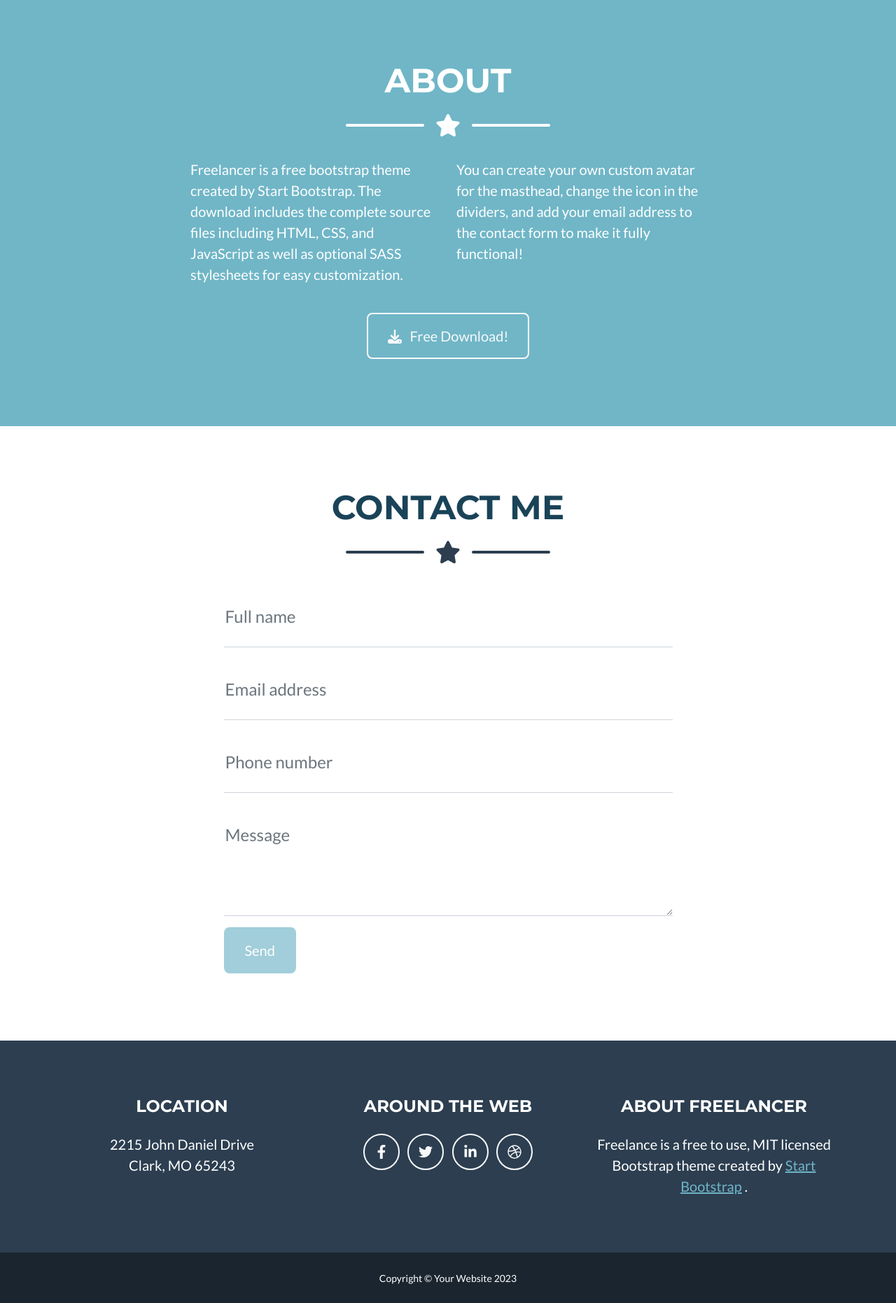
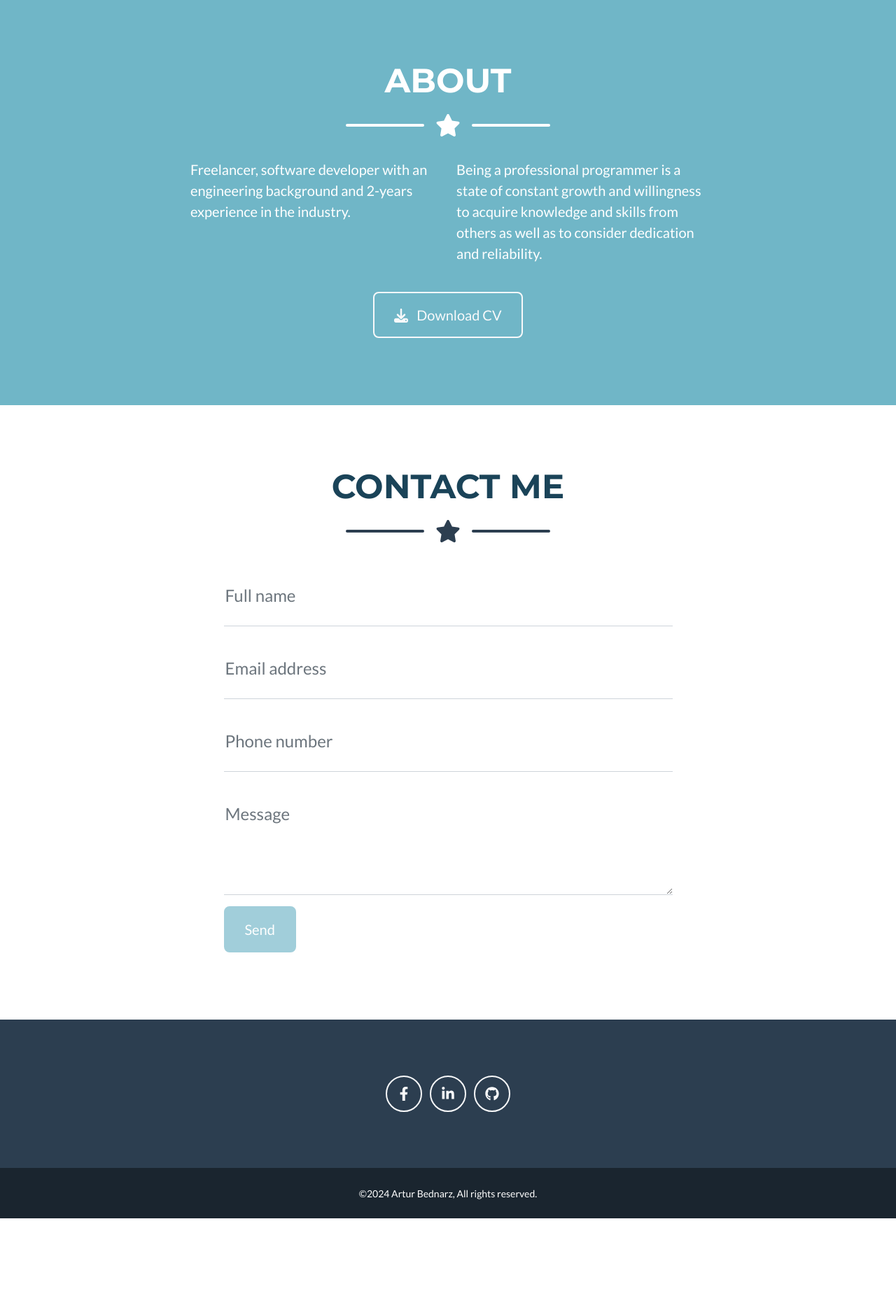
Before and after one commit to slliver2111/2.-My-website-portfolio, a Flask app: page / in a window 1280 px wide. Shown: the part 1655-3517 px from the top of the page at 70% size. After the commit the page ends 3396 px from the top, so only its background shows below. Run offline with Flask 3, Linux system fonts and the light colour scheme; some libraries are stand-ins or nearby versions.

Commit message:
Fix background, edit body text, activate links

```diff
--- a/templates/index.html
+++ b/templates/index.html
@@ -23,7 +23,7 @@
 <!-- Navigation-->
 <nav class="navbar navbar-expand-lg bg-secondary text-uppercase fixed-top" id="mainNav">
     <div class="container">
-        <a class="navbar-brand" href="#page-top">Start Bootstrap</a>
+        <a class="navbar-brand text-lowercase" href="#page-top">/slliver2111</a>
         <button class="navbar-toggler text-uppercase font-weight-bold bg-primary text-white rounded" type="button"
                 data-bs-toggle="collapse" data-bs-target="#navbarResponsive" aria-controls="navbarResponsive"
                 aria-expanded="false" aria-label="Toggle navigation">
@@ -43,11 +43,12 @@
     </div>
 </nav>
 <!-- Masthead-->
+<!-- #TODO Animated background -->
 <header class="masthead bg-primary text-white text-center"
-        style="background-image: url('../static/assets/img/background.png')">
+        style="background-image: url('../static/assets/img/background.png'); background-size: cover;">
     <div class="container d-flex align-items-center flex-column">
         <!-- Masthead Avatar Image-->
-        <img class="masthead-avatar mb-5" src="{{ url_for('static', filename='assets/img/portrait.jpg') }}"
+        <img class="masthead-avatar mb-5" src="{{ url_for('static', filename='assets/img/portrait.png') }}"
              alt="portrait" style="border-radius: 50%"/>
         <!-- Masthead Heading-->
         <h1 class="masthead-heading text-uppercase mb-0">Artur Bednarz</h1>
@@ -81,7 +82,8 @@
                         <div class="portfolio-item-caption-content text-center text-white"><i
                                 class="fas fa-plus fa-3x"></i></div>
                     </div>
-                    <img class="img-fluid" src="assets/img/portfolio/cabin.png" alt="..."/>
+                    <img class="img-fluid" src="{{ url_for('static', filename='assets/img/portfolio/cabin.png') }}"
+                         alt="..."/>
                 </div>
             </div>
             <!-- Portfolio Item 2-->
@@ -91,7 +93,8 @@
                         <div class="portfolio-item-caption-content text-center text-white"><i
                                 class="fas fa-plus fa-3x"></i></div>
                     </div>
-                    <img class="img-fluid" src="assets/img/portfolio/cake.png" alt="..."/>
+                    <img class="img-fluid" src="{{ url_for('static', filename='assets/img/portfolio/cake.png') }}"
+                         alt="..."/>
                 </div>
             </div>
             <!-- Portfolio Item 3-->
@@ -101,7 +104,8 @@
                         <div class="portfolio-item-caption-content text-center text-white"><i
                                 class="fas fa-plus fa-3x"></i></div>
                     </div>
-                    <img class="img-fluid" src="assets/img/portfolio/circus.png" alt="..."/>
+                    <img class="img-fluid" src="{{ url_for('static', filename='assets/img/portfolio/circus.png') }}"
+                         alt="..."/>
                 </div>
             </div>
             <!-- Portfolio Item 4-->
@@ -111,7 +115,8 @@
                         <div class="portfolio-item-caption-content text-center text-white"><i
                                 class="fas fa-plus fa-3x"></i></div>
                     </div>
-                    <img class="img-fluid" src="assets/img/portfolio/game.png" alt="..."/>
+                    <img class="img-fluid" src="{{ url_for('static', filename='assets/img/portfolio/game.png') }}"
+                         alt="..."/>
                 </div>
             </div>
             <!-- Portfolio Item 5-->
@@ -121,7 +126,8 @@
                         <div class="portfolio-item-caption-content text-center text-white"><i
                                 class="fas fa-plus fa-3x"></i></div>
                     </div>
-                    <img class="img-fluid" src="assets/img/portfolio/safe.png" alt="..."/>
+                    <img class="img-fluid" src="{{ url_for('static', filename='assets/img/portfolio/safe.png') }}"
+                         alt="..."/>
                 </div>
             </div>
             <!-- Portfolio Item 6-->
@@ -131,7 +137,8 @@
                         <div class="portfolio-item-caption-content text-center text-white"><i
                                 class="fas fa-plus fa-3x"></i></div>
                     </div>
-                    <img class="img-fluid" src="assets/img/portfolio/submarine.png" alt="..."/>
+                    <img class="img-fluid" src="{{ url_for('static', filename='assets/img/portfolio/submarine.png') }}"
+                         alt="..."/>
                 </div>
             </div>
         </div>
@@ -150,18 +157,19 @@
         </div>
         <!-- About Section Content-->
         <div class="row">
-            <div class="col-lg-4 ms-auto"><p class="lead">Freelancer is a free bootstrap theme created by Start
-                Bootstrap. The download includes the complete source files including HTML, CSS, and JavaScript as well
-                as optional SASS stylesheets for easy customization.</p></div>
-            <div class="col-lg-4 me-auto"><p class="lead">You can create your own custom avatar for the masthead, change
-                the icon in the dividers, and add your email address to the contact form to make it fully
-                functional!</p></div>
+            <div class="col-lg-4 ms-auto"><p class="lead">Freelancer, software developer with an engineering background
+                and 2-years experience in the industry.
+            </p></div>
+            <div class="col-lg-4 me-auto"><p class="lead">Being a professional programmer is a state of constant
+                growth and willingness to acquire knowledge and skills from others as well as to consider dedication and
+                reliability.</p></div>
         </div>
         <!-- About Section Button-->
+        <!-- #TODO Activate CV download -->
         <div class="text-center mt-4">
-            <a class="btn btn-xl btn-outline-light" href="https://startbootstrap.com/theme/freelancer/">
+            <a class="btn btn-xl btn-outline-light" href="#">
                 <i class="fas fa-download me-2"></i>
-                Free Download!
+                Download CV
             </a>
         </div>
     </div>
@@ -177,16 +185,10 @@
             <div class="divider-custom-icon"><i class="fas fa-star"></i></div>
             <div class="divider-custom-line"></div>
         </div>
+        <!-- #TODO Activate the form -->
         <!-- Contact Section Form-->
         <div class="row justify-content-center">
             <div class="col-lg-8 col-xl-7">
-                <!-- * * * * * * * * * * * * * * *-->
-                <!-- * * SB Forms Contact Form * *-->
-                <!-- * * * * * * * * * * * * * * *-->
-                <!-- This form is pre-integrated with SB Forms.-->
-                <!-- To make this form functional, sign up at-->
-                <!-- https://startbootstrap.com/solution/contact-forms-->
-                <!-- to get an API token!-->
                 <form id="contactForm" data-sb-form-api-token="API_TOKEN">
                     <!-- Name input-->
                     <div class="form-floating mb-3">
@@ -247,40 +249,24 @@
 <!-- Footer-->
 <footer class="footer text-center">
     <div class="container">
-        <div class="row">
-            <!-- Footer Location-->
-            <div class="col-lg-4 mb-5 mb-lg-0">
-                <h4 class="text-uppercase mb-4">Location</h4>
-                <p class="lead mb-0">
-                    2215 John Daniel Drive
-                    <br/>
-                    Clark, MO 65243
-                </p>
-            </div>
+        <div class="row justify-content-center">
             <!-- Footer Social Icons-->
             <div class="col-lg-4 mb-5 mb-lg-0">
-                <h4 class="text-uppercase mb-4">Around the Web</h4>
-                <a class="btn btn-outline-light btn-social mx-1" href="#!"><i class="fab fa-fw fa-facebook-f"></i></a>
-                <a class="btn btn-outline-light btn-social mx-1" href="#!"><i class="fab fa-fw fa-twitter"></i></a>
-                <a class="btn btn-outline-light btn-social mx-1" href="#!"><i class="fab fa-fw fa-linkedin-in"></i></a>
-                <a class="btn btn-outline-light btn-social mx-1" href="#!"><i class="fab fa-fw fa-dribbble"></i></a>
-            </div>
-            <!-- Footer About Text-->
-            <div class="col-lg-4">
-                <h4 class="text-uppercase mb-4">About Freelancer</h4>
-                <p class="lead mb-0">
-                    Freelance is a free to use, MIT licensed Bootstrap theme created by
-                    <a href="http://startbootstrap.com">Start Bootstrap</a>
-                    .
-                </p>
+                <a class="btn btn-outline-light btn-social mx-1" href="https://www.facebook.com/slliver"><i
+                        class="fab fa-fw fa-facebook-f"></i></a>
+                <a class="btn btn-outline-light btn-social mx-1" href="https://www.linkedin.com/in/artur-bednarz/"><i
+                        class="fab fa-fw fa-linkedin-in"></i></a>
+                <a class="btn btn-outline-light btn-social mx-1" href="https://github.com/slliver2111/slliver2111"><i
+                        class="fab fa-fw fa-github"></i></a>
             </div>
         </div>
     </div>
 </footer>
 <!-- Copyright Section-->
 <div class="copyright py-4 text-center text-white">
-    <div class="container"><small>Copyright &copy; Your Website 2023</small></div>
+    <div class="container"><small>&copy;2024 Artur Bednarz, All rights reserved.</small></div>
 </div>
+<!-- #TODO Actual portfolio -->
 <!-- Portfolio Modals-->
 <!-- Portfolio Modal 1-->
 <div class="portfolio-modal modal fade" id="portfolioModal1" tabindex="-1" aria-labelledby="portfolioModal1"
@@ -508,10 +494,6 @@
 <script src="https://cdn.jsdelivr.net/npm/bootstrap@5.2.3/dist/js/bootstrap.bundle.min.js"></script>
 <!-- Core theme JS-->
 <script src="{{ url_for('static', filename='js/scripts.js') }}"></script>
-<!-- * * * * * * * * * * * * * * * * * * * * * * * * * * * * * * * * * * * * * * * *-->
-<!-- * *                               SB Forms JS                               * *-->
-<!-- * * Activate your form at https://startbootstrap.com/solution/contact-forms * *-->
-<!-- * * * * * * * * * * * * * * * * * * * * * * * * * * * * * * * * * * * * * * * *-->
 <script src="https://cdn.startbootstrap.com/sb-forms-latest.js"></script>
 {{ bootstrap.load_js() }}
 </body>
```
Also changed, not shown: pallete.png (added), static/assets/img/avataaars.svg (deleted), static/assets/img/background.jpg (deleted), static/assets/img/background.png, static/assets/img/portrait.jpg (deleted).
